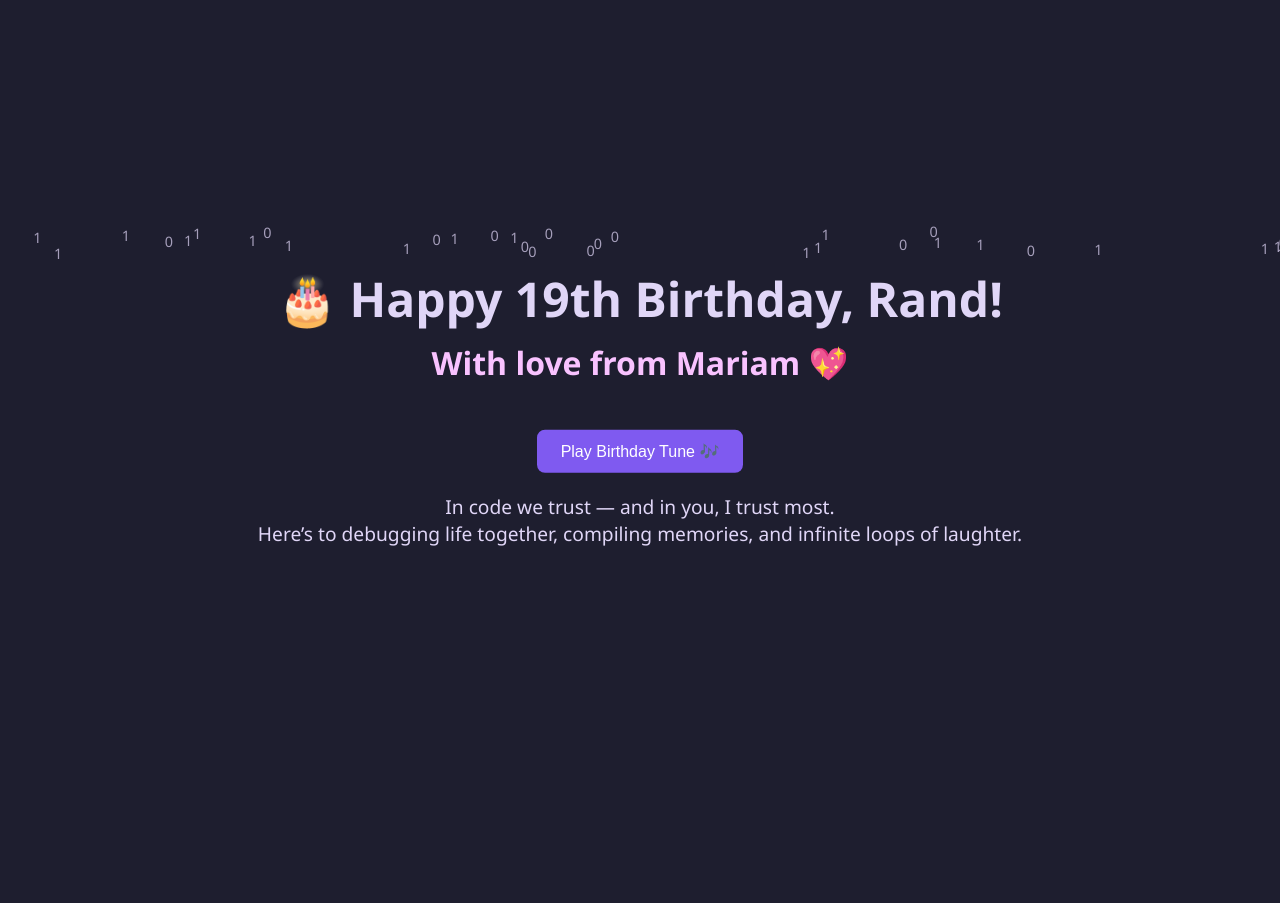
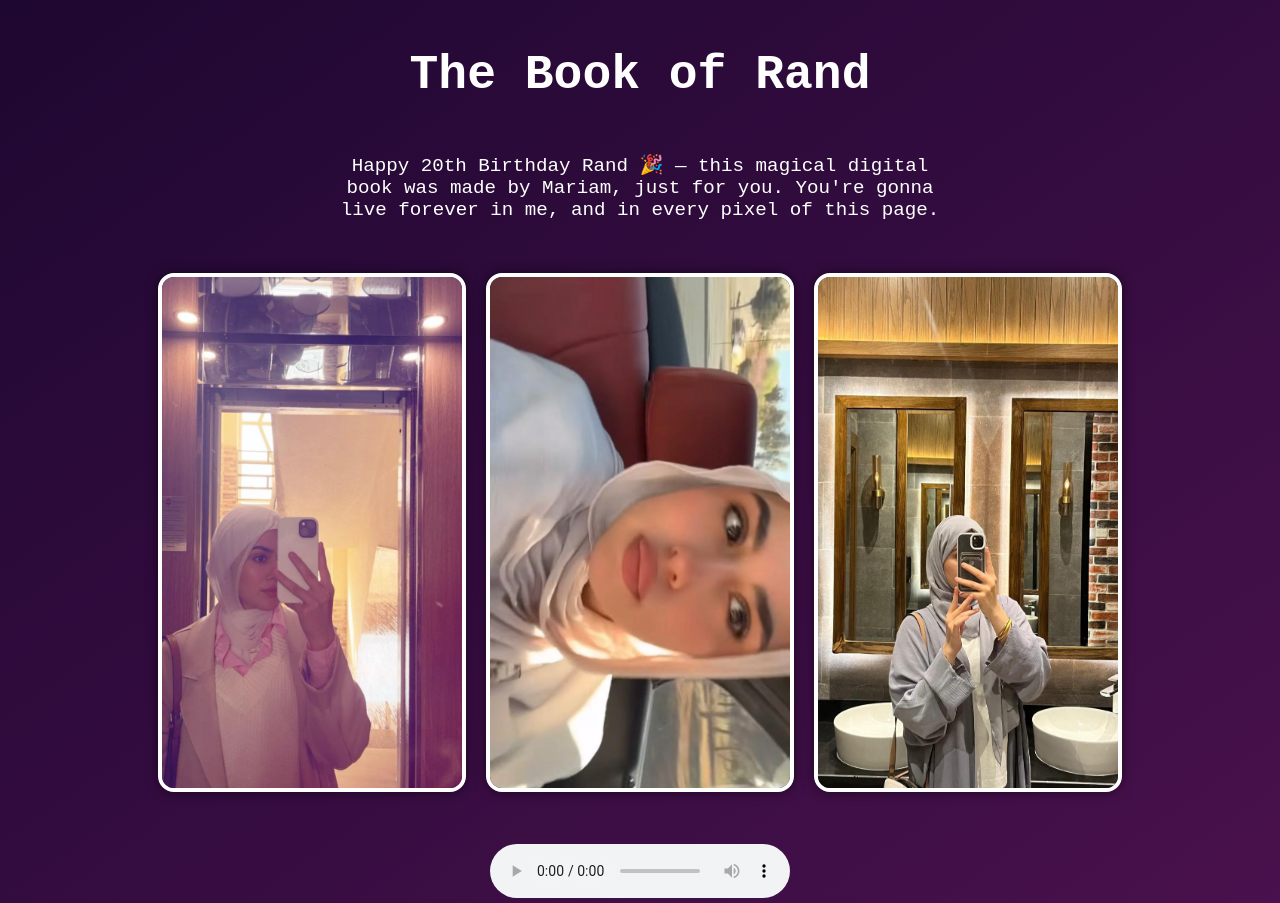
Before and after one commit to Mimi-i04/book-of-rand, a plain HTML site: page index.html in a window 1280 px wide. Before the commit the page ends 800 px from the top, so only its background shows below. Drawn offline with Linux system fonts and the light colour scheme.

Commit message:
Update index.html

```diff
--- a/index.html
+++ b/index.html
@@ -1,23 +1,60 @@
 <!DOCTYPE html>
 <html lang="en">
 <head>
-  <meta charset="UTF-8" />
-  <title>Happy 19th Birthday, Rand! 🎉</title>
-  <link rel="stylesheet" href="styles.css">
+  <meta charset="UTF-8">
+  <title>Book of Rand</title>
+  <style>
+    body {
+      margin: 0;
+      background: linear-gradient(to bottom right, #1e0731, #49114d);
+      font-family: 'Courier New', Courier, monospace;
+      color: white;
+      text-align: center;
+    }
+    h1 {
+      font-size: 3em;
+      margin-top: 1em;
+    }
+    .flipbook {
+      display: flex;
+      justify-content: center;
+      flex-wrap: wrap;
+      gap: 20px;
+      padding: 2em;
+    }
+    .flipbook img {
+      width: 300px;
+      height: auto;
+      border: 4px solid #fff;
+      border-radius: 16px;
+      box-shadow: 0 0 12px #00000088;
+      transition: transform 0.3s;
+    }
+    .flipbook img:hover {
+      transform: scale(1.05);
+    }
+    audio {
+      margin-top: 20px;
+    }
+    p {
+      max-width: 600px;
+      margin: auto;
+      padding: 1em;
+      font-size: 1.2em;
+    }
+  </style>
 </head>
 <body>
-  <div class="container">
-    <h1>🎂 Happy 19th Birthday, Rand!</h1>
-    <h2>With love from Mariam 💖</h2>
-    <div class="animation" id="animation"></div>
-    <button id="music-btn">Play Birthday Tune 🎶</button>
-    <p class="message">
-      In code we trust — and in you, I trust most.<br>
-      Here’s to debugging life together,
-      compiling memories, and infinite loops of laughter.
-    </p>
+  <h1>The Book of Rand</h1>
+  <p>Happy 20th Birthday Rand 🎉 — this magical digital book was made by Mariam, just for you. You're gonna live forever in me, and in every pixel of this page.</p>
+  <div class="flipbook">
+    <img src="rand1.jpg" alt="Rand 1">
+    <img src="rand2.jpg" alt="Rand 2">
+    <img src="rand3.jpg" alt="Rand 3">
   </div>
-  <audio id="bg-music" loop src="music.mp3"></audio>
-  <script src="script.js"></script>
+  <audio controls autoplay loop>
+    <source src="https://audioplayer.wixmp.com/mp3/3ed899cc-9996-4eea-a6d8-8b3d66d4323e.mp3" type="audio/mp3">
+    Your browser does not support the audio tag.
+  </audio>
 </body>
 </html>
```
